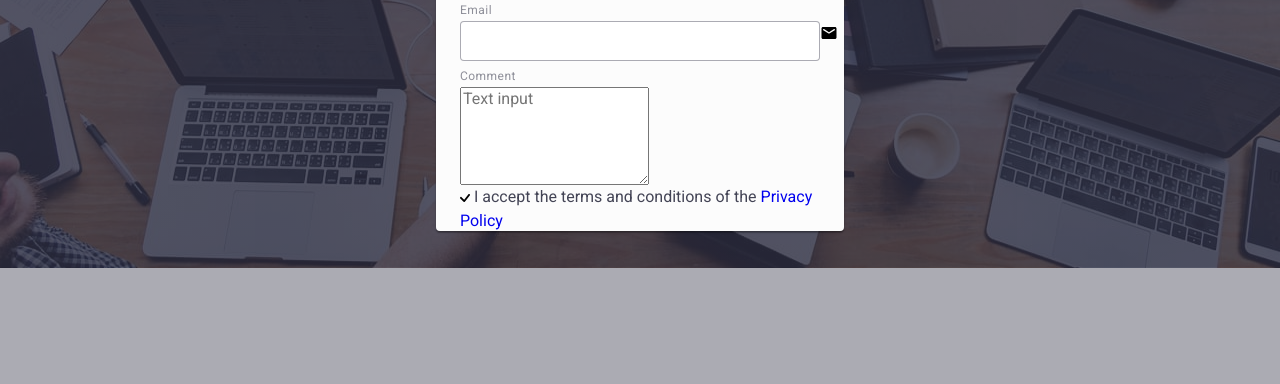
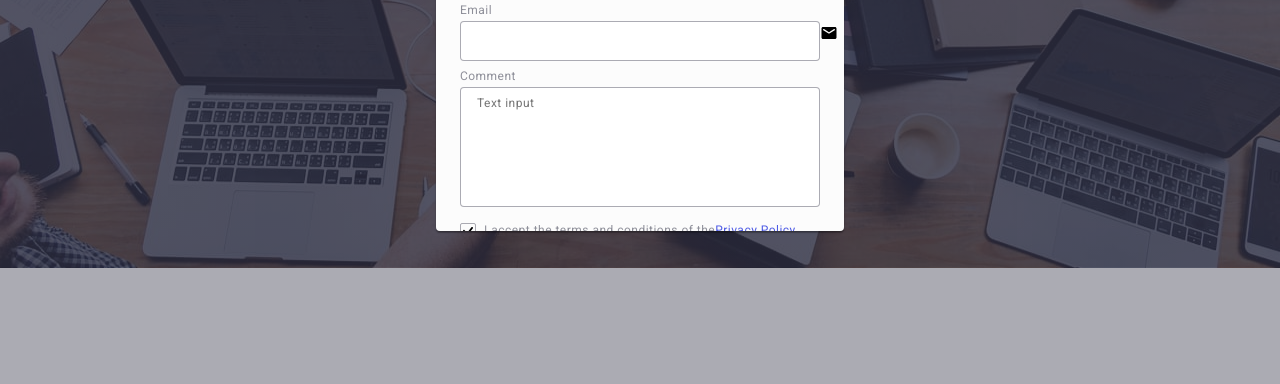
Before and after one commit to Anna-Ivanchenko/goit-markup-hw-05, a plain HTML site: page index.html in a window 1280 px wide. Shown: the part 405-789 px from the top of the page. Drawn offline with nearby package versions, Linux system fonts and the light colour scheme.

Commit message:
add styles modal

```diff
--- a/css/styles.css
+++ b/css/styles.css
@@ -35,6 +35,7 @@ img {
 input {
     font-family: inherit;
     font-size: 18px;
+    padding: 8px 16px;
 }
 
 /* input::placeholder {
@@ -694,6 +695,21 @@ footer .container {
     margin-bottom: 8px;
 }
 
+.modal-text-input {
+    font-weight: 400;
+    font-size: 12px;
+    line-height: 1.17;
+    letter-spacing: 0.04em;
+    color: rgba(46, 47, 66, 0.4);
+    padding: 8px 16px;
+    resize: none;
+    border: 1px solid rgba(46, 47, 66, 0.4);
+    border-radius: 4px;
+    width: 360px;
+    height: 120px;
+    margin-bottom: 16px;
+}
+
 input.modal-input-container .modal-icon {
     position: absolute;
     top: 0;
@@ -704,6 +720,38 @@ input.modal-input-container .modal-icon {
     display: flex;
     flex-direction: column;
 }
+
+.modal-terms {
+
+}
+
+.modal-terms-checkbox{
+    border-radius: 2px;
+    border: 1px solid rgba(46, 47, 66, 0.4);
+    width: 16px;
+    height: 16px;
+
+    display: flex;
+    justify-content: center;
+    align-items: center;
+    margin-right: 8px;
+}
+
+.modal-terms-text {
+    display: flex;
+
+    font-family: "Roboto", sans-serif;
+    font-weight: 400;
+    font-size: 12px;
+    line-height: 1.17;
+    letter-spacing: 0.04em;
+    color: #8e8f99;
+}
+
+.privacy-policy {
+    line-height: 1.3;
+    text-decoration: underline;
+    text-decoration-skip-ink: none;
+    color: #4d5ae5;
+}
 /* #endregion modal */
-
- ;
--- a/index.html
+++ b/index.html
@@ -571,6 +571,7 @@
             <div class="modal-comment-container">
               <label class="modal-form-label">Comment</label>
               <textarea
+                class="modal-text-input"
                 name="comment"
                 rows="5"
                 placeholder="Text input"
@@ -592,7 +593,7 @@
                   </svg>
                 </span>
                 I accept the terms and conditions of the
-                <a href="/" class="privacy-policy">Privacy Policy</a></label
+                <a href="/" class="privacy-policy"> Privacy Policy</a></label
               >
             </div>
           </div>
```
